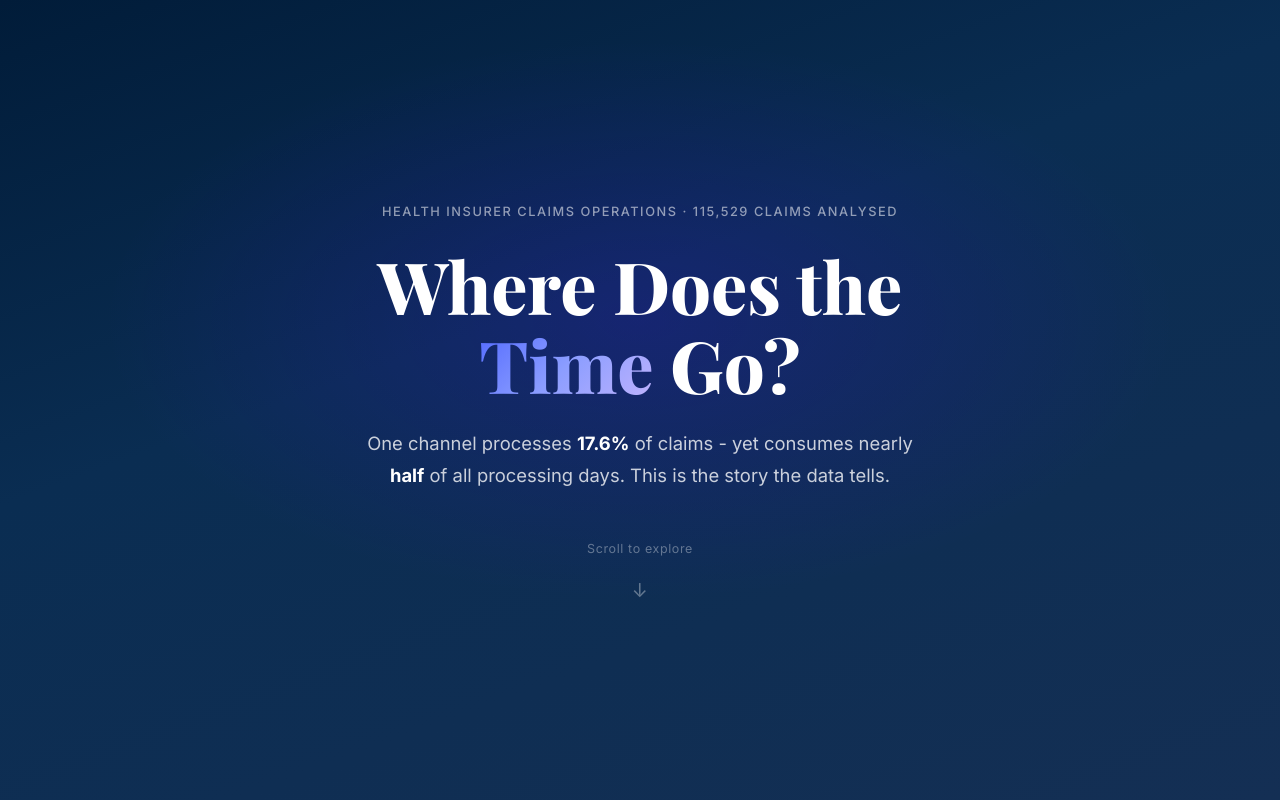
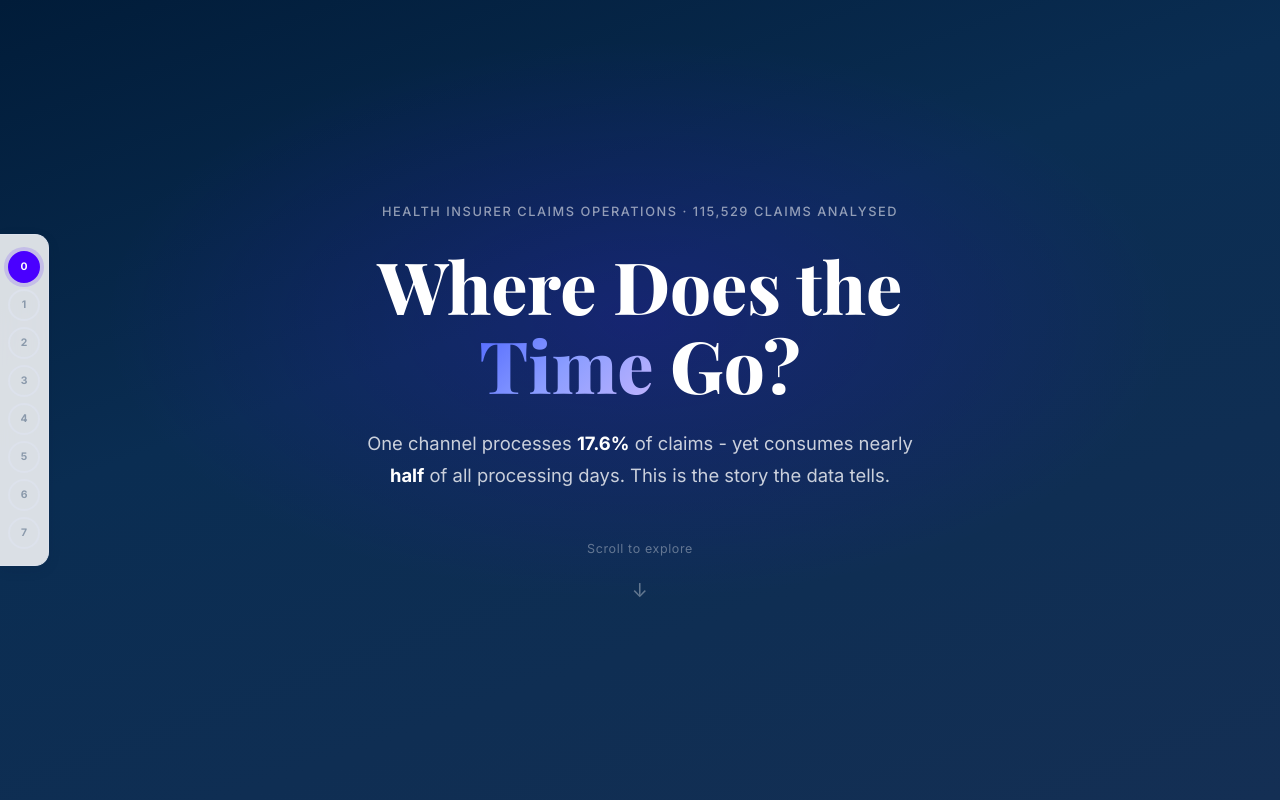
Before and after one commit to Rakshitpuniani/Health-Claim, a website built with Vite: page index.html in a window 1280 px wide. Shown: the top 800 px of the page. Built offline with nearby package versions, Linux system fonts and the light colour scheme; what chartjs-plugin-datalabels would draw is missing.

Commit message:
Add left sidebar chapter navigation with active tracking

```diff
--- a/index.html
+++ b/index.html
@@ -19,6 +19,18 @@
 <body>
   <!-- Progress bar -->
   <div id="progress-bar"></div>
+
+  <!-- Chapter Nav -->
+  <nav id="chapter-nav" class="chapter-nav">
+    <a href="#hero" class="nav-dot active" data-label="Intro"><span>0</span></a>
+    <a href="#ch1" class="nav-dot" data-label="Big Picture"><span>1</span></a>
+    <a href="#ch2" class="nav-dot" data-label="Speed Story"><span>2</span></a>
+    <a href="#ch3" class="nav-dot" data-label="Bottleneck"><span>3</span></a>
+    <a href="#ch4" class="nav-dot" data-label="Heatmap"><span>4</span></a>
+    <a href="#ch5" class="nav-dot" data-label="Claim Types"><span>5</span></a>
+    <a href="#ch6" class="nav-dot" data-label="Agents"><span>6</span></a>
+    <a href="#ch7" class="nav-dot" data-label="Commentary"><span>7</span></a>
+  </nav>
 
   <!-- HERO -->
   <section class="hero" id="hero">
--- a/main.js
+++ b/main.js
@@ -18,6 +18,22 @@ window.addEventListener('scroll', () => {
   const h = document.documentElement.scrollHeight - window.innerHeight;
   if (h > 0) document.getElementById('progress-bar').style.width = ((window.scrollY / h) * 100) + '%';
 });
+
+/* ── Chapter nav active tracking ── */
+const navDots = document.querySelectorAll('.nav-dot');
+const sections = document.querySelectorAll('#hero, #ch1, #ch2, #ch3, #ch4, #ch5, #ch6, #ch7');
+
+const observer = new IntersectionObserver((entries) => {
+  entries.forEach(entry => {
+    if (entry.isIntersecting) {
+      navDots.forEach(dot => dot.classList.remove('active'));
+      const activeLink = document.querySelector(`.nav-dot[href="#${entry.target.id}"]`);
+      if (activeLink) activeLink.classList.add('active');
+    }
+  });
+}, { threshold: 0.3 });
+
+sections.forEach(s => observer.observe(s));
 
 /* Chart defaults */
 Chart.defaults.color = '#3d5068';
--- a/style.css
+++ b/style.css
@@ -65,6 +65,83 @@ body {
   position: fixed; top: 0; left: 0; height: 3px; z-index: 999;
   background: linear-gradient(90deg, var(--electric), var(--bright));
   width: 0%; transition: width 0.15s ease;
+}
+
+/* --- Chapter Nav (Left Sidebar) --- */
+.chapter-nav {
+  position: fixed;
+  left: 0; top: 50%;
+  transform: translateY(-50%);
+  z-index: 100;
+  display: flex;
+  flex-direction: column;
+  align-items: center;
+  gap: 6px;
+  padding: 16px 8px;
+  background: rgba(255,255,255,0.85);
+  backdrop-filter: blur(12px);
+  -webkit-backdrop-filter: blur(12px);
+  border-radius: 0 var(--radius) var(--radius) 0;
+  border: 1px solid var(--border);
+  border-left: none;
+  box-shadow: var(--shadow-md);
+}
+
+.nav-dot {
+  width: 32px; height: 32px;
+  border-radius: 50%;
+  display: flex; align-items: center; justify-content: center;
+  text-decoration: none;
+  font-size: 0.65rem; font-weight: 700;
+  color: var(--text-muted);
+  background: transparent;
+  border: 2px solid var(--border);
+  transition: all 0.25s ease;
+  position: relative;
+}
+
+.nav-dot span {
+  position: relative; z-index: 1;
+}
+
+.nav-dot:hover {
+  border-color: var(--electric);
+  color: var(--electric);
+  transform: scale(1.15);
+}
+
+.nav-dot.active {
+  background: var(--electric);
+  border-color: var(--electric);
+  color: #fff;
+  box-shadow: 0 0 0 4px rgba(74,0,255,0.15);
+}
+
+/* Label tooltip on hover */
+.nav-dot::after {
+  content: attr(data-label);
+  position: absolute;
+  left: calc(100% + 10px);
+  top: 50%; transform: translateY(-50%);
+  background: var(--navy);
+  color: #fff;
+  font-size: 0.7rem; font-weight: 600;
+  padding: 5px 10px;
+  border-radius: 6px;
+  white-space: nowrap;
+  opacity: 0;
+  pointer-events: none;
+  transition: opacity 0.2s ease, transform 0.2s ease;
+  transform: translateY(-50%) translateX(-4px);
+}
+
+.nav-dot:hover::after {
+  opacity: 1;
+  transform: translateY(-50%) translateX(0);
+}
+
+@media (max-width: 900px) {
+  .chapter-nav { display: none; }
 }
 
 /* ======================================================================
```
Also changed, not shown: generate-pdf.cjs (+105 -50 lines), 1 other file.
